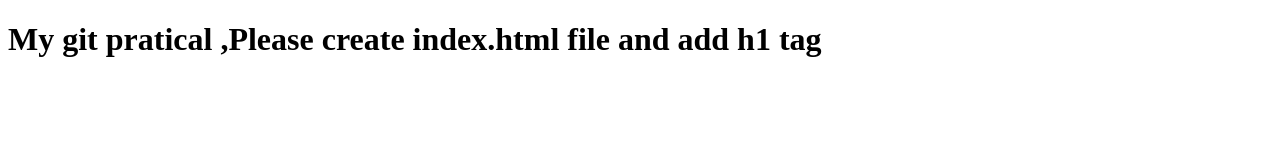
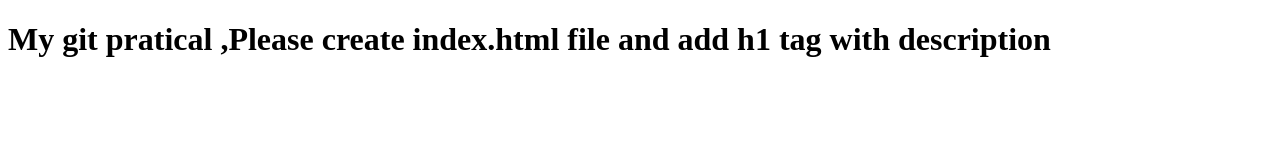
Before and after one commit to zaladigvijay/Test-git, a plain HTML site: page index.html in a window 1280 px wide. Drawn offline with Linux system fonts and the light colour scheme.

Commit message:
Fix-issue-001 #1

```diff
--- a/index.html
+++ b/index.html
@@ -6,6 +6,6 @@
     <title>My git pratical</title>
 </head>
 <body>
-    <h1> My git pratical ,Please create index.html file and add h1 tag </h1>
+    <h1> My git pratical ,Please create index.html file and add h1 tag with description </h1>
 </body>
 </html>
```
